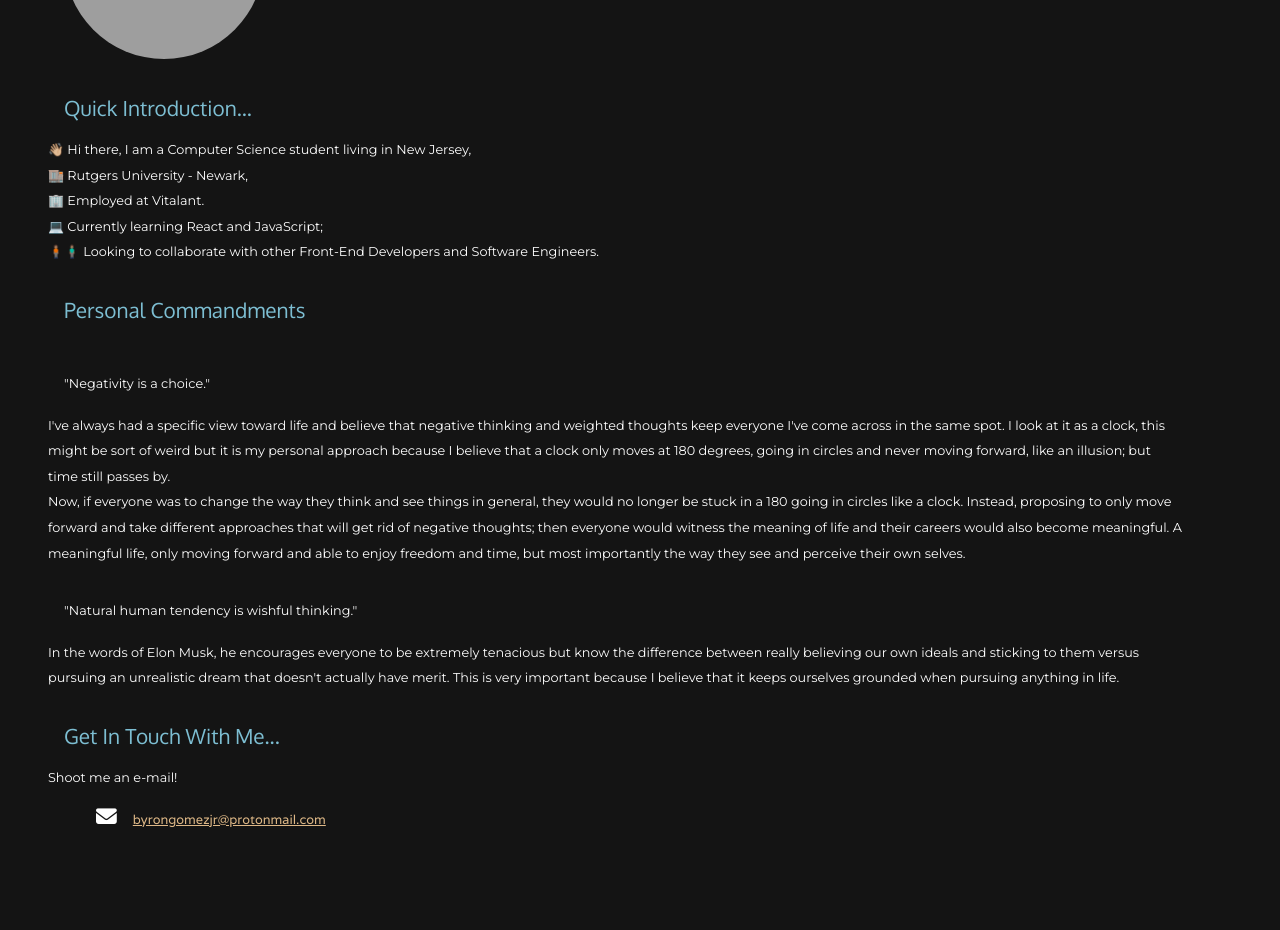
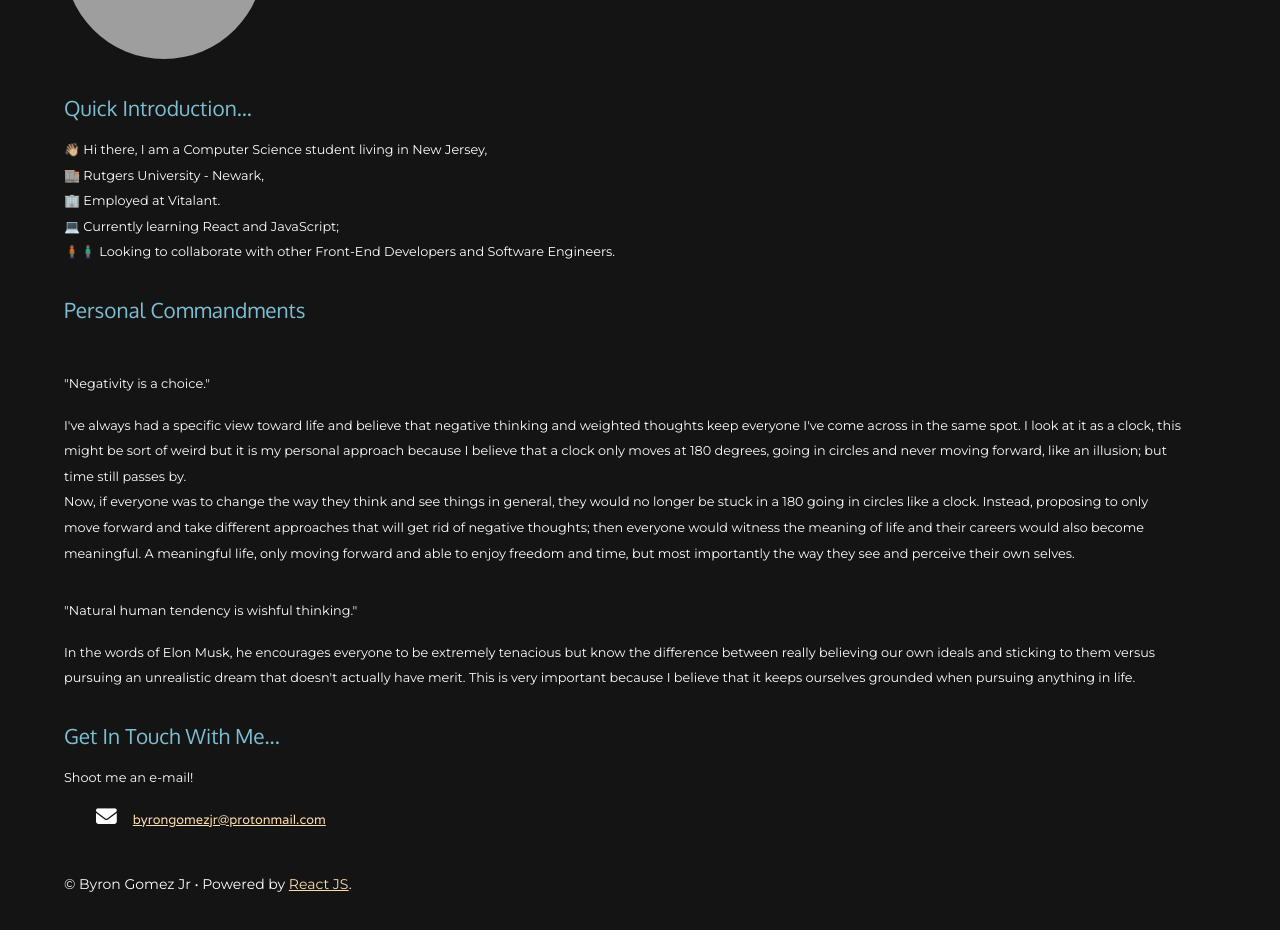
Before and after one commit to byrongomezjr/personal_website, a React (Create React App) app: page / in a window 1280 px wide. Shown: the part 320-1250 px from the top of the page. Before the commit the page ends 1163 px from the top, so only its background shows below. Built offline with nearby package versions, Linux system fonts and the light colour scheme; grey boxes are pictures that could not be loaded.

Commit message:
added footer.

```diff
--- a/public/index.html
+++ b/public/index.html
@@ -2,7 +2,7 @@
 <html lang="en">
   <head>
     <meta charset="utf-8" />
-    <link rel="icon" href="%PUBLIC_URL%/favicon.ico" />
+    <link rel="shortcut icon" href="%PUBLIC_URL%/favicon.ico">
     <meta name="viewport" content="width=device-width, initial-scale=1" />
     <meta name="theme-color" content="#000000" />
     <meta
--- a/src/App.js
+++ b/src/App.js
@@ -4,6 +4,8 @@ import Blog from './components/blog/Blog';
 import Coding from './components/coding/Coding';
 
 import { Route, Routes } from 'react-router-dom';//new react router dom library, updated for version 6.2.2
+
+import Footer from './components/footer/Footer';
 
 
 /* eslint-disable react/jsx-no-undef */
@@ -16,6 +18,7 @@ function App() {
       <Route exact path="/blog" element={<Blog />} />
       <Route exact path="/coding" element={<Coding />} />
     </Routes>
+    <Footer />
     </div>
   );
 }
--- /dev/null
+++ b/src/components/footer/Footer.jsx
@@ -0,0 +1,16 @@
+import './footer.css';
+
+export default function Footer() {
+  return (
+    <footer className="footer">
+
+    <section className="container">
+
+    <p className="copyright">&copy;
+    <a> Byron Gomez Jr </a> • Powered by <a href="https://reactjs.org/" className='react'>React JS</a>.</p>
+
+    </section>
+
+    </footer>
+  )
+}
--- /dev/null
+++ b/src/components/footer/footer.css
@@ -0,0 +1,22 @@
+.footer {
+    margin-top: 2rem;
+    position: static; /* NOT STATIC */
+    display: flex;
+    width: auto;
+    bottom: 0;
+    color: white;
+    font-size: 14px;
+    font-family: 'Montserrat', sans-serif;
+}
+
+.container {
+    display: flex;
+    flex-direction: column;
+    box-sizing: border-box;
+    margin-left: 4rem;
+    margin-bottom: 3rem;
+}
+
+.react {
+    color: navajowhite;
+}
--- a/src/components/home/home.css
+++ b/src/components/home/home.css
@@ -28,7 +28,7 @@ This is the beginning of Home - BODY PARAGRAPH*/
 .introParagraph{
     font-family: 'Montserrat', sans-serif;
     font-size: .80rem;
-    margin-left: 3rem;
+    margin-left: 4rem;
     margin-right: 6rem;
     color: white;
     line-height: 2em;
@@ -91,7 +91,7 @@ This is the beginning of Home - BODY PARAGRAPH*/
 .eMail{
     justify-content: center;
     align-items: center;
-    color: burlywood;
+    color: navajowhite;
     font-family: 'Varela', sans-serif;
     font-size: .80rem;
 }
```
